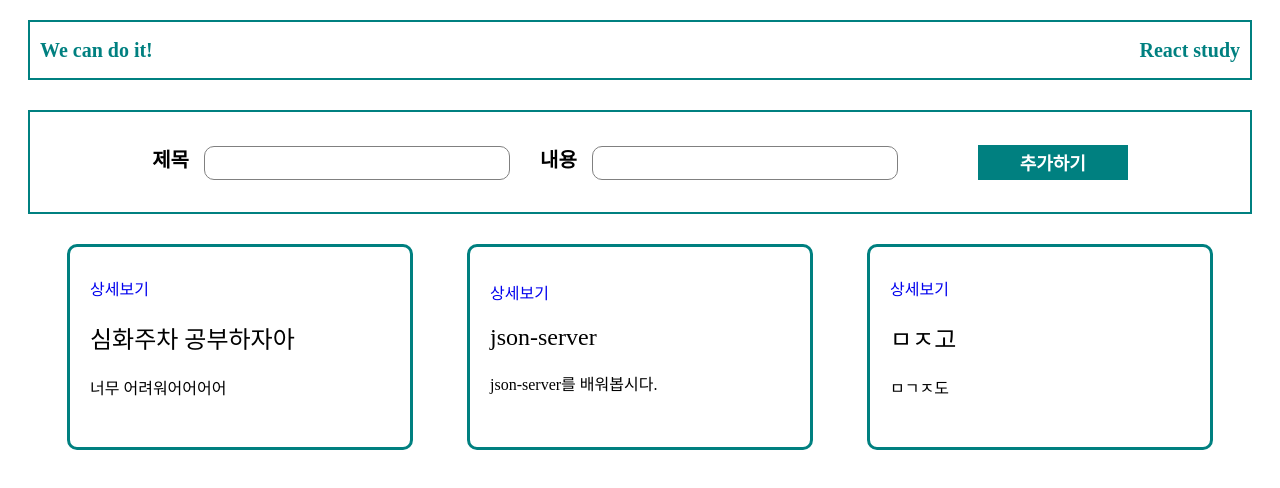
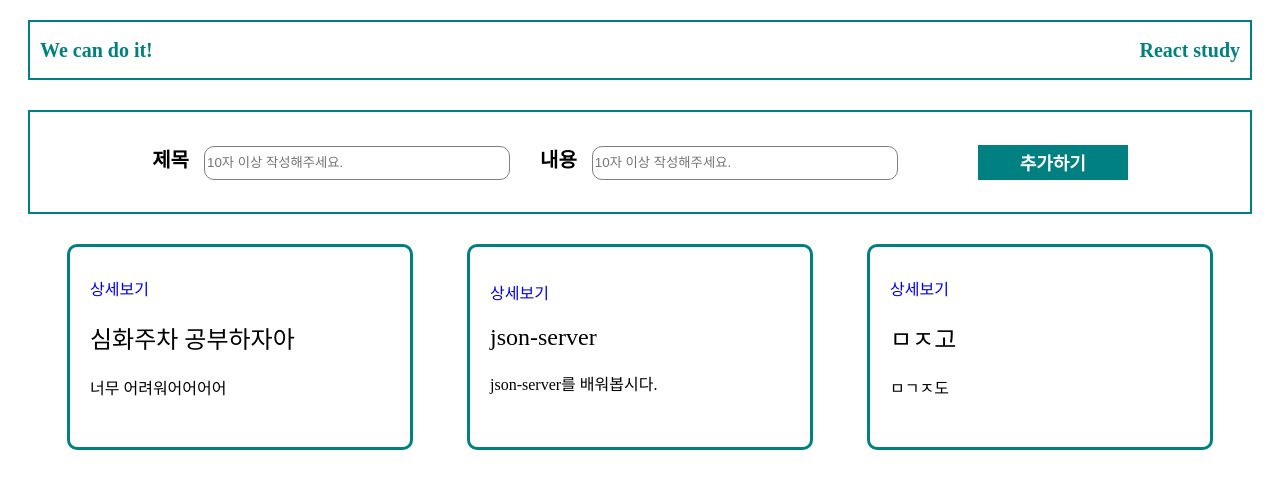
Before and after one commit to cho3080/week5-homework, a React (Create React App) app: page / in a window 1280 px wide. Shown: the top 488 px of the page. Built offline with nearby package versions, Linux system fonts and the light colour scheme; data requests are answered from the project's data file.

Commit message:
input 유효성 검사 완료

```diff
--- a/src/components/Form.jsx
+++ b/src/components/Form.jsx
@@ -40,6 +40,9 @@ const Form = () => {
               name="title"
               value={input.title}
               onChange={(e) => handleInput(e)}
+              required
+              minLength="10"
+              placeholder="10자 이상 작성해주세요."
             />
           </label>
         </InputBox>
@@ -51,6 +54,9 @@ const Form = () => {
               name="body"
               value={input.body}
               onChange={(e) => handleInput(e)}
+              required
+              minLength="10"
+              placeholder="10자 이상 작성해주세요."
             />
           </label>
         </InputBox>
```
